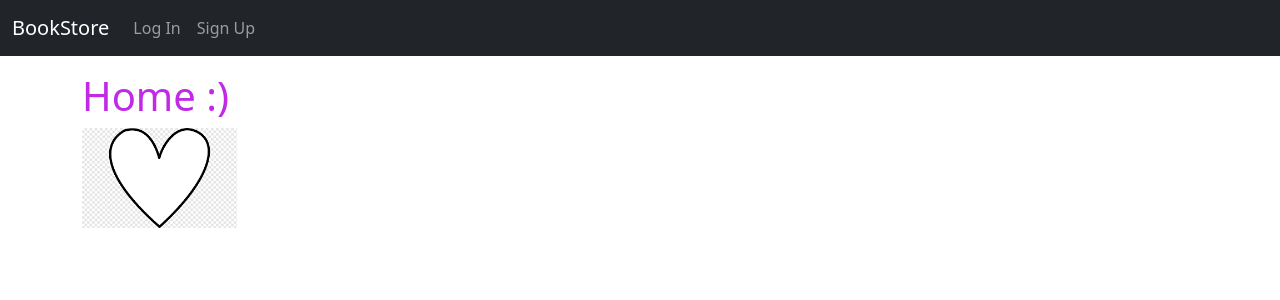
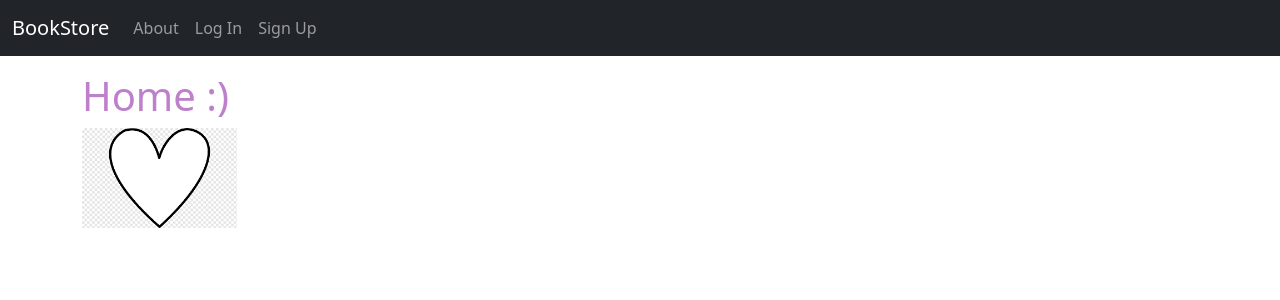
Before and after one commit to Victoriagc4/BookStore3, a Django app: page / in a window 1280 px wide. Shown: the top 300 px of the page. Run offline with Django 5.2, Linux system fonts and the light colour scheme.

Commit message:
link about

```diff
--- a/pages/urls.py
+++ b/pages/urls.py
@@ -1,9 +1,7 @@
 from django.urls import path
-from .views import HomeView
+from .views import HomeView, AboutPageView
 
 urlpatterns = [
     path('', HomeView.as_view(), name='home'),
-
-
-
+    path('about/', AboutPageView.as_view(), name='about'),
 ]
--- a/pages/views.py
+++ b/pages/views.py
@@ -4,3 +4,6 @@ from django.views.generic import TemplateView
 
 class HomeView(TemplateView):
     template_name = 'home.html'
+
+class AboutPageView(TemplateView):
+    template_name = 'about.html'
--- a/static/css/base.css
+++ b/static/css/base.css
@@ -4,7 +4,7 @@ body {
 }
 
 h1{
-    color: rgb(192, 42, 230);
+    color: rgb(189, 129, 204);
 }
 
 .bookcover{
--- a/templates/_base.html
+++ b/templates/_base.html
@@ -26,7 +26,10 @@
             </button>
 
             <div class="collapse navbar-collapse" id="navbarCollapse">
-            <ul class="navbar-nav me-auto mb-2 mb-md-0">
+                <ul class="navbar-nav me-auto mb-2 mb-md-0">
+                    <li class="nav-item">
+                        <a class="nav-link" href="{% url 'about' %}">About</a>
+                    </li>
                 {% if user.is_authenticated %}
                     <li class="nav-item">
 
--- /dev/null
+++ b/templates/about.html
@@ -0,0 +1,5 @@
+{% extends "_base.html" %}
+
+{% block content %}
+    <h1>About page</h1>
+{% endblock content %}
```
